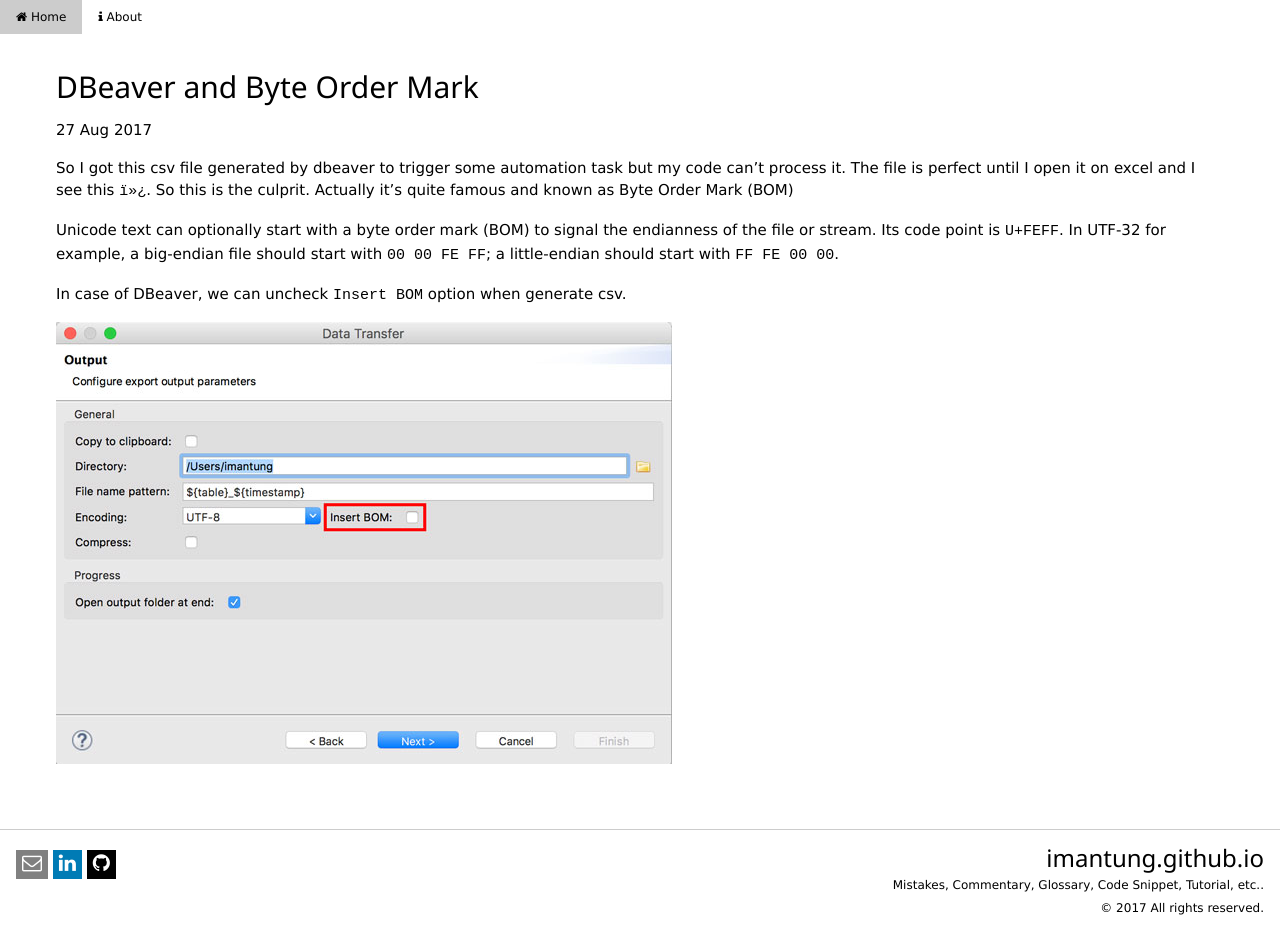
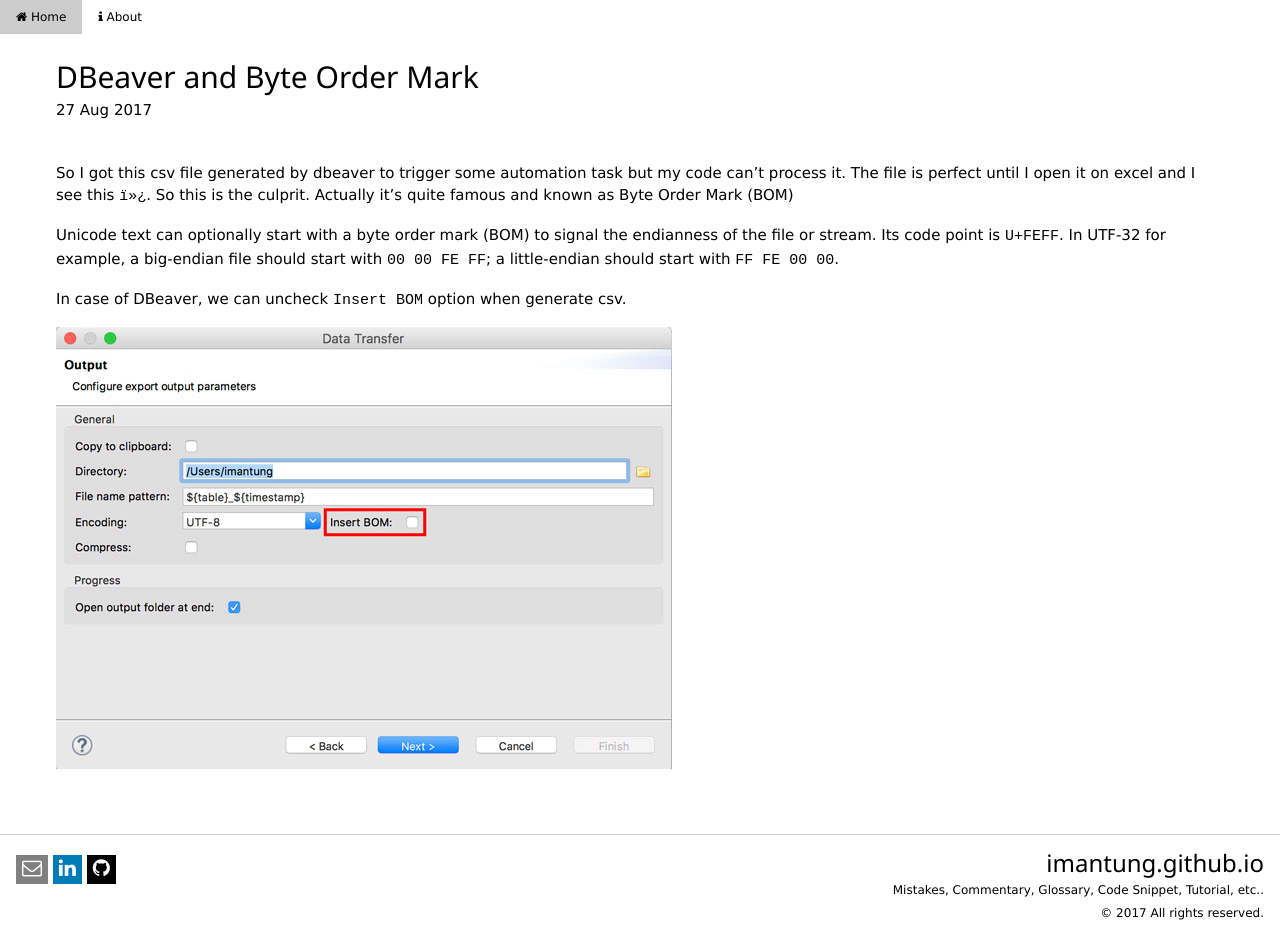
Before and after one commit to imantung/imantung.github.io, a Jekyll site: the page built from _posts/2017-08-27-byte-order-mark.md, in a window 1280 px wide. Built offline with Jekyll 4.4.1, drawn with Linux system fonts in a browser that asks for light colours.

Commit message:
fix some padding on post and home title

```diff
--- a/_layouts/home.html
+++ b/_layouts/home.html
@@ -5,7 +5,7 @@
 
 <div class="home">
 
-  <h2 class="page-heading">Home</h2>
+  <h2>Home</h2>
 
   {{ content }}
 
--- a/_layouts/post.html
+++ b/_layouts/post.html
@@ -2,8 +2,13 @@
 layout: default
 ---
 
-<div class="post">
-  <h2 class="post-title">{{ page.title }}</h2>
-  <span class="post-date">{{ page.date | date_to_string }}</span>
-  {{ content }}
-</div>
+<article class="post">
+  <div class="post-header">
+    <h2 class="post-title">{{ page.title }}</h2>
+    <div class="post-date">{{ page.date | date_to_string }}</div>
+  </div>
+
+  <div class="post-content">
+    {{ content }}
+  </div>
+</article>
--- a/public/css/imant.css
+++ b/public/css/imant.css
@@ -1,18 +1,4 @@
-.post-list{
-  list-style: none;
-  padding-left: 0;
-}
-
-.post-list li{
-  padding-top: 5px;
-  padding-bottom: 5px;
-}
-
-.post-list h4{
-  margin-top: 0;
-  margin-bottom: 0;
-}
-
+/*** page ******/
 .page-footer{
   margin-top: 25px;
   margin-bottom: 20px;
@@ -39,3 +25,34 @@
   padding-right: 6px;
   padding-left: 6px;
 }
+
+/*** home ******/
+
+.home h2{
+  margin: 0;
+}
+
+/*** post ******/
+
+.post-header{
+  margin-bottom: 40px;
+}
+
+.post-title{
+  margin: 0;
+}
+
+.post-list{
+  list-style: none;
+  padding-left: 0;
+}
+
+.post-list li{
+  padding-top: 5px;
+  padding-bottom: 5px;
+}
+
+.post-list h4{
+  margin-top: 0;
+  margin-bottom: 0;
+}
```
